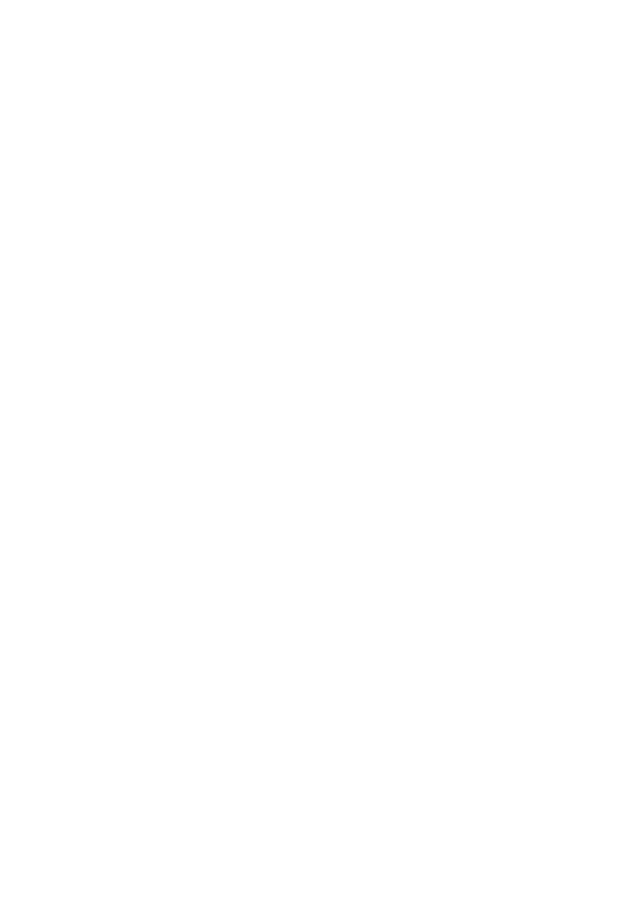
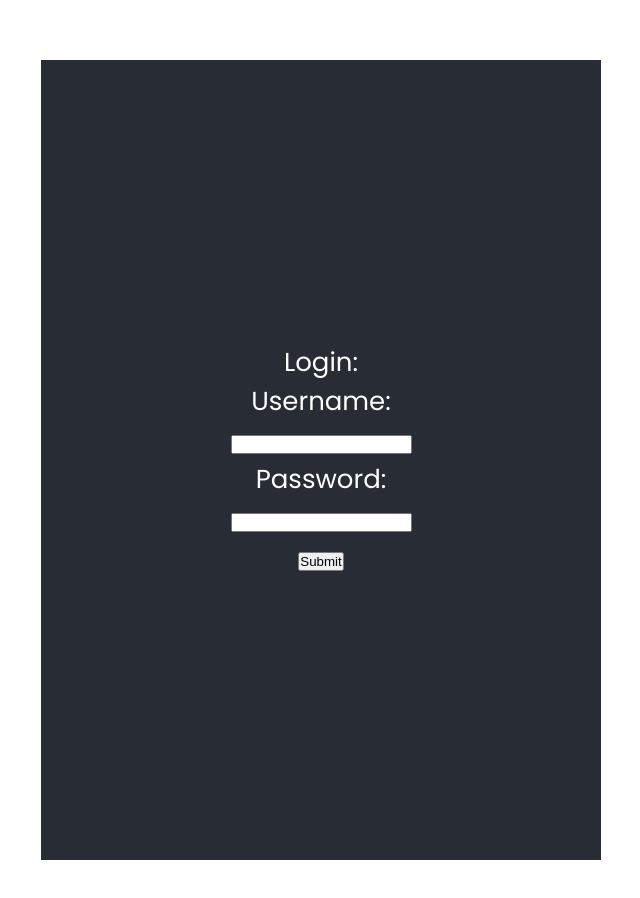
Before and after one commit to Pandora727/APAD_Code_Blazers, a React (Create React App) app: page /loginrequest in a window 1280 px wide. Before the commit this address had no page. Shown: the top 898 px of the page, without its empty margins (319-959 px from the left). Before the commit the page ends 800 px from the top, so only its background shows below. Built offline with nearby package versions, Linux system fonts and the light colour scheme.

Commit message:
login page update

```diff
--- a/src/App.js
+++ b/src/App.js
@@ -1,6 +1,7 @@
 import './App.css';
 import User from './components/User';
 import Home from './components/Home';
+import Login from './components/Login';
 
 import { BrowserRouter as Router, Route, Routes } from 'react-router-dom';
 
@@ -12,6 +13,7 @@
         <div className='content'>
           <Routes>
             <Route path='/' element={<Home />}/>
+            <Route path='/loginrequest' element={<Login />}/>
             <Route path="/signup" element={<User />}/>
           </Routes>
         </div>
--- /dev/null
+++ b/src/components/Login.js
@@ -0,0 +1,88 @@
+import React, { useState, useRef } from 'react';
+import Popup from './Popup';
+import { useNavigate } from 'react-router-dom';
+
+
+function Login() {
+    const inputName = useRef(null)
+    const inputPass = useRef(null)
+    const [popup_open, setpopup_open] = useState(false);
+    const [request_state, setRequest] = useState(0);
+    const navigate = useNavigate();
+
+
+    const togglePopup = () => {
+        setpopup_open(!popup_open);
+        setRequest(0);
+
+    }
+
+    //Function to handle submitting the textbox
+    function handleLogin(event) {
+        //To prevent the infinite loop error
+        event.preventDefault();
+        var user = inputName.current.value
+        var pass = inputPass.current.value
+
+        //Input Validation, prevent proceed if both fields are not filled out
+        if (user === '' || pass === '') {
+            //Print error message
+            setRequest(request_state + 1);
+            setpopup_open(!popup_open);
+        }
+
+        if (request_state === 0) {
+            //Send to login request to backend
+            fetch('/loginrequest',
+                {
+                    method: ['POST'],
+                    headers:
+                    {
+                        'Content-Type': 'application/json',
+                        'Accept': 'application/json'
+                    },
+                    body: JSON.stringify({"username": user,"password": pass})
+                }
+            )
+                .then(response => response.json())
+                .then(data => (data.state !== 0) ? setpopup_open(!popup_open) : navigate('/home'))
+
+            //If failure then respond with error message
+            //.then(response => setLastName(response['correct']))
+
+            //Success go to next page
+            //.then(data => (data.state !==0) ? setpopup_open(!popup_open): navigate('/home'))
+        }
+
+    }
+
+    return (
+        <div className="App">
+            <header className="App-header">
+                <form onSubmit={handleLogin}>
+                    <p>
+                        Login:
+                    </p>
+                    Username:
+                    <br></br>
+                    <input type="text" ref={inputName} />
+                    <br></br>
+                    Password:
+                    <br></br>
+                    <input type="Password" ref={inputPass} />
+                    <br></br>
+                    <button type="submit"> Submit </button>
+                    {request_state === 0 && popup_open && <Popup
+                        content={<>
+                            <p>Please fill out both the username and password </p>
+                            <p>The username and password should match</p>
+                        </>} handleClose={togglePopup} />}
+                </form>
+                <p>
+
+                </p>
+            </header>
+        </div>
+    );
+}
+export default Login;
```
Also changed, not shown: 2 other files (tests, documents, lock files or other folders).
